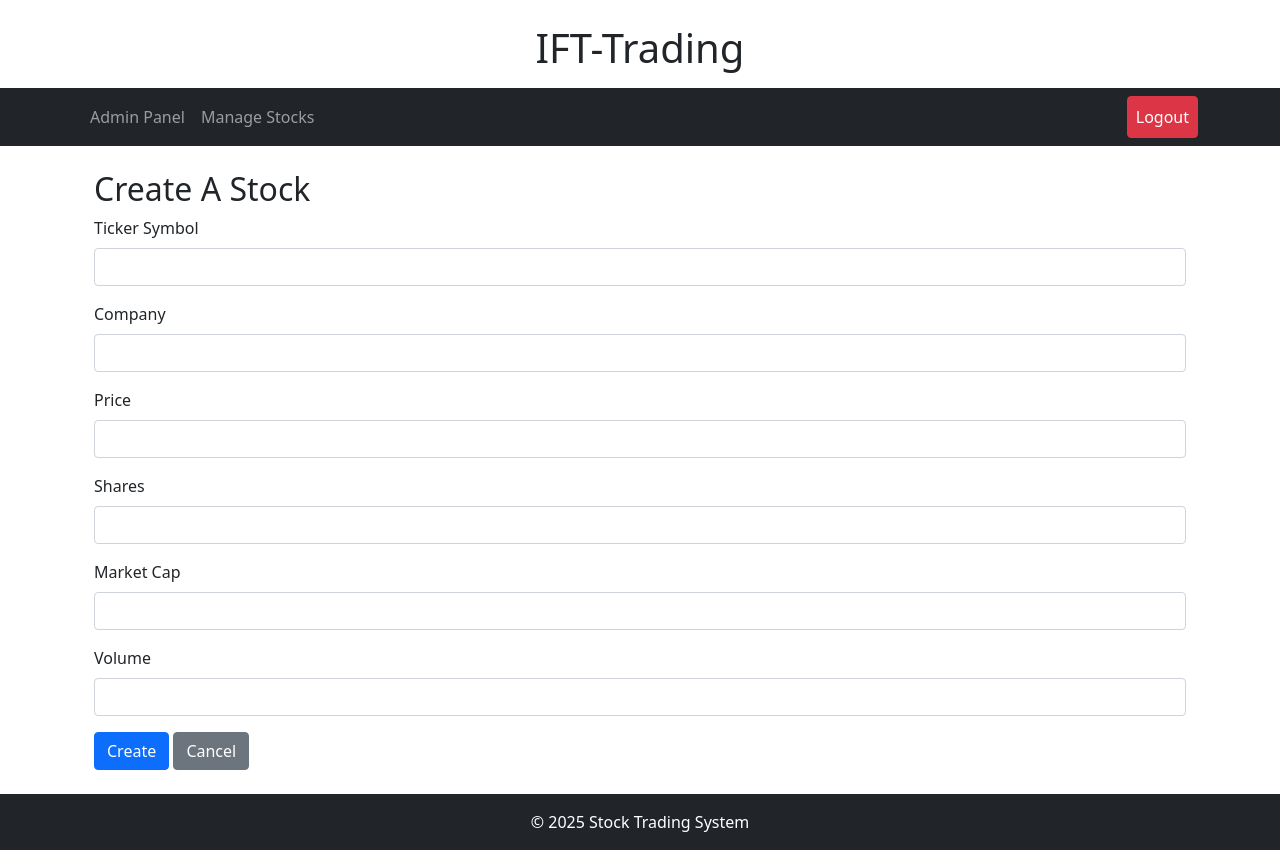
After one commit to seanny1999/IFT-Trading-401, a Flask app: page /admin/add_stock in a window 1280 px wide. The commit adds this page. Run offline with Flask 3, Linux system fonts and the light colour scheme; a user stored in the database is signed in.

Commit message:
added create stock function (unfinished)

```diff
--- a/IFTrading/IFTrading/app.py
+++ b/IFTrading/IFTrading/app.py
@@ -7,11 +7,14 @@ from functools import wraps
 from flask_bcrypt import Bcrypt
 from flask_mail import Mail, Message
 from datetime import datetime
+from flask_wtf import FlaskForm
+from wtforms import StringField, FloatField, IntegerField, SubmitField
+from wtforms.validators import DataRequired
 
 app = Flask(__name__)
 
 # Configuration for database and security
-app.config["SQLALCHEMY_DATABASE_URI"] = "mysql+pymysql://root:Lcja2017!@localhost/IFT_Trading"
+app.config["SQLALCHEMY_DATABASE_URI"] = "mysql+pymysql://root:password@localhost/IFT_Trading"
 app.config["SECRET_KEY"] = "YOUR_SECRET_KEY_HERE"
 
 # Yahoo SMTP Configuration
@@ -63,6 +66,26 @@ class Users(UserMixin, db.Model):
 @login_manager.user_loader
 def load_user(user_id):
     return Users.query.get(int(user_id))
+
+# Stocks Model
+class Stock(db.Model):
+    id = db.Column(db.Integer, primary_key=True)
+    ticker = db.Column(db.String(100), nullable=False)
+    company = db.Column(db.String(100), nullable=False)
+    price = db.Column(db.Float, nullable=False)
+    shares = db.Column(db.String(100), nullable=False)
+    marketcap = db.Column(db.String(100), nullable=True)
+    volume = db.Column(db.String(100), nullable=True)
+
+# Form class for creating stocks
+class StockForm(FlaskForm):
+    ticker = StringField('Ticker Symbol', validators=[DataRequired()])
+    company = StringField('Company', validators=[DataRequired()])
+    price = FloatField('Price', validators=[DataRequired()])
+    shares = StringField('Shares', validators=[DataRequired()])
+    marketcap = StringField('Market Cap')
+    volume = StringField('Volume')
+    submit = SubmitField('Create')
 
 # Admin access decorator
 def admin_required(f):
@@ -254,5 +277,17 @@ def about():
 def history():
     return render_template('history.html')
 
+@app.route("/admin/add_stock", methods=["GET", "POST"])
+@login_required
+@admin_required
+def add_stock():
+    form = StockForm()
+    if form.validate_on_submit():
+        db.session.add(Stock(ticker=form.ticker.data, company=form.company.data, price=form.price.data, shares=form.shares.data, marketcap=form.marketcap.data, volume=form.volume.data))
+        db.session.commit()
+        flash('Stock added successfully!')
+        return redirect(url_for('admin'))
+    return render_template("add_stock.html", form=form)
+
 if __name__ == '__main__':
     app.run(debug=True)
--- /dev/null
+++ b/IFTrading/IFTrading/templates/add_stock.html
@@ -0,0 +1,37 @@
+{% extends "index_admin.html" %}
+
+{% block title %}Manage Stocks{% endblock %}
+
+{% block content %}
+<div class="container">
+    <h2>Create A Stock</h2>
+    <form action="{{ url_for('add_stock') }}" method="POST">
+        <div class="mb-3">
+            <label for="ticker" class="form-label">Ticker Symbol</label>
+            <input type="text" class="form-control" id="ticker" name="ticker" required>
+        </div>
+        <div class="mb-3">
+            <label for="company" class="form-label">Company</label>
+            <input type="text" class="form-control" id="company" name="company" required>
+        </div>
+        <div class="mb-3">
+            <label for="price" class="form-label">Price</label>
+            <input type="number" step="0.01" class="form-control" id="price" name="price" required>
+        </div>
+        <div class="mb-3">
+            <label for="shares" class="form-label">Shares</label>
+            <input type="number" class="form-control" id="shares" name="shares" required>
+        </div>
+        <div class="mb-3">
+            <label for="marketcap" class="form-label">Market Cap</label>
+            <input type="text" class="form-control" id="marketcap" name="marketcap" required>
+        </div>
+        <div class="mb-3">
+            <label for="volume" class="form-label">Volume</label>
+            <input type="text" class="form-control" id="volume" name="volume" required>
+        </div>
+        <button type="submit" class="btn btn-primary">Create</button>
+        <a href="{{ url_for('admin') }}" class="btn btn-secondary">Cancel</a>
+    </form>
+</div>
+{% endblock %}
--- a/IFTrading/IFTrading/templates/admin.html
+++ b/IFTrading/IFTrading/templates/admin.html
@@ -1,4 +1,4 @@
-{% extends "index.html" %}
+{% extends "index_admin.html" %}
 
 {% block title %}Admin Dashboard{% endblock %}
 
--- /dev/null
+++ b/IFTrading/IFTrading/templates/index_admin.html
@@ -0,0 +1,59 @@
+<!DOCTYPE html>
+<html lang="en">
+<head>
+    <meta charset="UTF-8">
+    <meta name="viewport" content="width=device-width, initial-scale=1.0">
+    <title>{% block title %}IFT-Trading{% endblock %}</title>
+
+    <!-- bootstrap 5.1.3 CSS from the internet-->
+    <link href="https://cdn.jsdelivr.net/npm/bootstrap@5.1.3/dist/css/bootstrap.min.css" rel="stylesheet">
+    <link rel="stylesheet" type="text/css" href="{{ url_for('static', filename='style.css') }}">
+
+</head>
+<body>
+
+    <div class="container text-center mt-4">
+        <h1>IFT-Trading</h1>
+    </div>
+
+<!-- Navbar -->
+<nav class="navbar navbar-expand-lg navbar-dark bg-dark mt-3">
+    <div class="container">
+        <button class="navbar-toggler" type="button" data-bs-toggle="collapse" data-bs-target="#navbarNav">
+            <span class="navbar-toggler-icon"></span>
+        </button>
+        <div class="collapse navbar-collapse d-flex justify-content-between" id="navbarNav">
+            <ul class="navbar-nav">
+                <li class="nav-item"><a class="nav-link" href="{{ url_for('admin') }}">Admin Panel</a></li>
+                <li class="nav-item"><a class="nav-link" href="{{ url_for('add_stock') }}">Manage Stocks</a></li>
+            </ul>
+
+            <!-- Logout Button - Visible Only When Logged In -->
+            {% if current_user.is_authenticated %}
+                <ul class="navbar-nav">
+                    <li class="nav-item">
+                        <a class="nav-link btn btn-danger text-white" href="{{ url_for('logout') }}">Logout</a>
+                    </li>
+                </ul>
+            {% else %}
+                <ul class="navbar-nav">
+                    <li class="nav-item"><a class="nav-link" href="{{ url_for('login') }}">Login</a></li>
+                    <li class="nav-item"><a class="nav-link" href="{{ url_for('signup') }}">Sign Up</a></li>
+                </ul>
+            {% endif %}
+        </div>
+    </div>
+</nav>
+
+    <!-- Main Content -->
+    <div class="container mt-4">
+        {% block content %}{% endblock %}
+    </div>
+
+    <!-- Footer -->
+    <footer class="bg-dark text-white text-center p-3 mt-4">
+        &copy; 2025 Stock Trading System
+    </footer>
+
+</body>
+</html>
```
